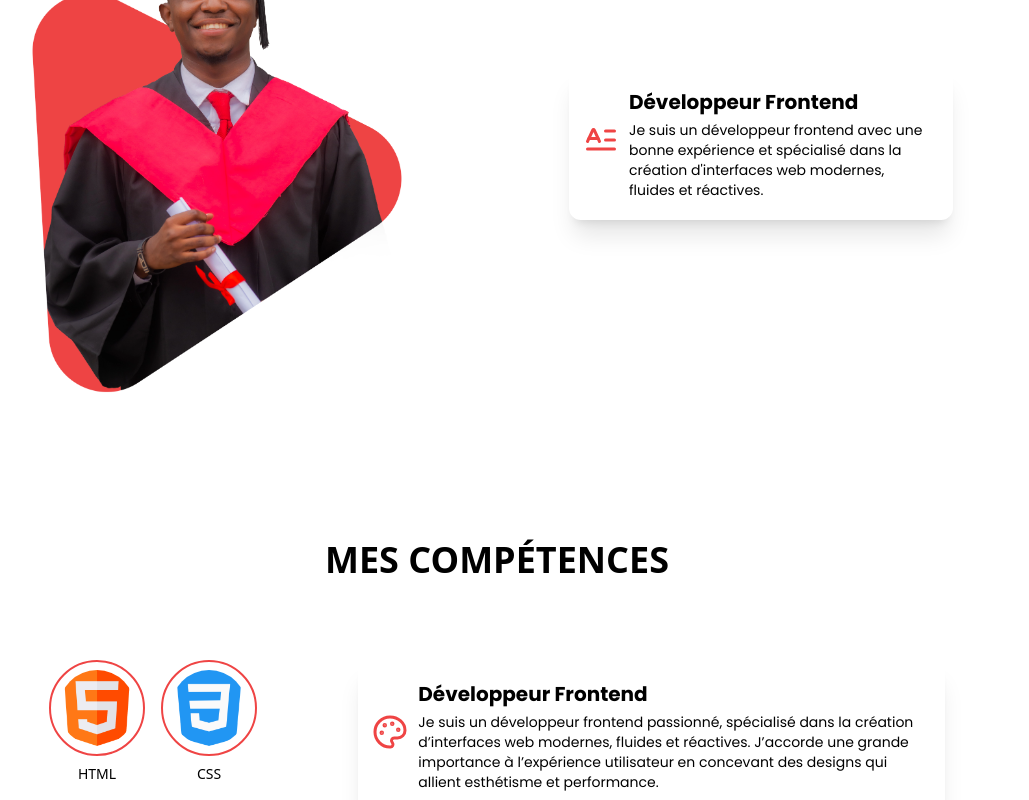
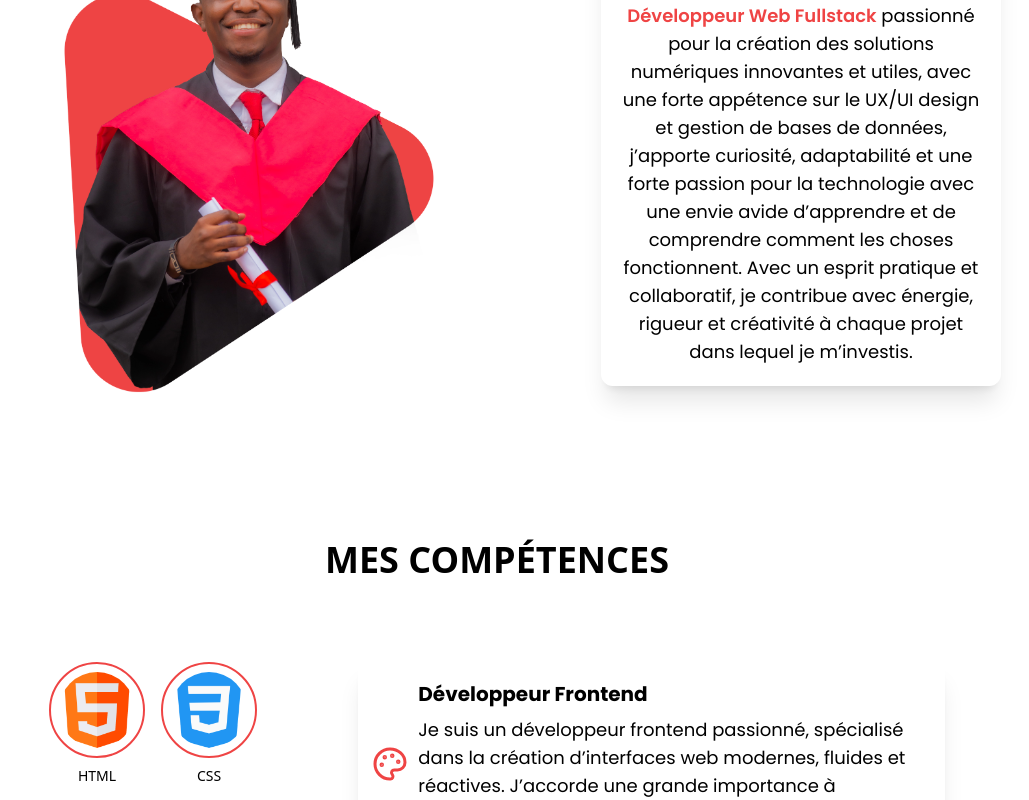
Before and after one commit to IsraelHangy/portfolio-israel, a React (Vite) app: page / in a window 1280 px wide. Shown: the part 1240-2040 px from the top of the page, without its empty margins (143-1172 px from the left). Built offline with nearby package versions, Linux system fonts and the light colour scheme.

Commit message:
docs: change have been to the about section

```diff
--- a/src/components/About.tsx
+++ b/src/components/About.tsx
@@ -1,25 +1,38 @@
 import Title from "./Title"
 import image from "../assets/imageIsraelToge.webp";
-import { LetterText } from "lucide-react";
+import { ScanFace } from "lucide-react";
 import { motion } from "framer-motion";
 
 const aboutSections = [
   {
     id: 1,
-    title: "Développeur Frontend",
-    description: "Je suis un développeur frontend avec une bonne expérience et spécialisé dans la création d'interfaces web modernes, fluides et réactives.",
-    icon: <LetterText className="text-red-500 scale-150" />,
+    title: "Qui suis-je ?",
+    description: (
+      <>
+        <span className="text-red-500 font-semibold">Développeur Web Fullstack</span> passionné pour la création des solutions numériques innovantes et utiles, avec une forte appétence sur le UX/UI design et gestion de bases de données, j’apporte curiosité, adaptabilité et une forte passion pour la technologie avec une envie avide d’apprendre et de comprendre comment les choses fonctionnent. Avec un esprit pratique et collaboratif, je contribue avec énergie, rigueur et créativité à chaque projet dans lequel je m’investis.
+      </>
+    ),
+    icon: <ScanFace className="text-red-500 scale-150" />,
   },
 ];
 
 const About = () => {
   return (
-    <div className="bg-base-300 p-10 md:pb-20" id="About">
-      <div className="mb-8">
+   <div className="bg-base-300 p-10 md:pb-20 relative" id="About">
+
+  <span className="hidden md:block absolute top-20 left-[12%] text-[10rem] text-white font-extrabold opacity-70 select-none leading-none z-0">
+    “
+  </span>
+  <span className="hidden md:block absolute -bottom-10 right-[8%] text-[10rem] text-white font-extrabold opacity-70 select-none leading-none z-0">
+    ”
+  </span>
+
+  <div className="mb-8 relative z-10">
     <Title title="À PROPOS DE MOI" />
   </div>
 
-      <div className="flex justify-center items-center">
+  <div className="flex justify-center items-center relative z-10">
+    {/* Image */}
     <motion.div
       className="hidden md:block"
       initial={{ opacity: 0, scale: 0.95 }}
@@ -34,28 +47,28 @@ const About = () => {
       />
     </motion.div>
 
-
-
-        <div className="ml-4 space-y-4 md:mr-20">
+    {/* Carte About */}
+    <div className="md:ml-4 flex flex-col space-y-4 md:w-1/3">
       {aboutSections.map((section, index) => (
         <motion.div
           key={section.id}
-              className="flex flex-col md:flex-row items-center bg-base-100 p-5 rounded-xl md:w-96 shadow-xl"
+          className="flex flex-col items-center bg-base-100 p-5 rounded-xl shadow-xl"
           initial={{ opacity: 0, y: 50 }}
           whileInView={{ opacity: 1, y: 0 }}
           transition={{ duration: 0.6, delay: index * 0.2 }}
           viewport={{ once: true }}
         >
-              <div className="mb-3 md:mb-2">{section.icon}</div>
-              <div className="md:ml-4 text-center md:text-left font-poppins">
-                <h2 className="text-xl font-bold mb-1">{section.title}</h2>
-                <p className="text-sm font-poppins">{section.description}</p>
+          <div className="mb-3 flex justify-center">{section.icon}</div>
+          <div className="text-center font-poppins">
+            <h2 className="text-xl md:text-2xl font-bold mb-3">{section.title}</h2>
+            <p className="text-sm md:text-lg font-poppins">{section.description}</p>
           </div>
         </motion.div>
       ))}
     </div>
   </div>
 </div>
+
   );
 };
 
--- a/src/components/Contact.tsx
+++ b/src/components/Contact.tsx
@@ -131,7 +131,7 @@ const Contact = () => {
           </div>
           <button
             type="submit"
-            className="w-full bg-red-600 md:bg-red-700 hover:bg-red-900 transition duration-300 ease-in-out font-semibold md:font-bold text-white py-3"
+            className="w-full bg-red-800 md:bg-red-700 hover:bg-red-900 transition duration-300 ease-in-out font-semibold md:font-bold text-white py-3"
           >
             ENVOYEZ VOTRE MESSAGE
           </button>
--- a/src/components/Experiences.tsx
+++ b/src/components/Experiences.tsx
@@ -107,8 +107,8 @@ const Experiences = () => {
 
               {/* Texte */}
               <div className="md:ml-4 text-center md:text-left font-poppins">
-                <h2 className="text-xl font-bold mb-1">{experience.title}</h2>
-                <p className="text-sm font-poppins">{experience.description}</p>
+                <h2 className="text-xl font-extrabold mb-2">{experience.title}</h2>
+                <p className="text-sm md:text-lg font-poppins">{experience.description}</p>
               </div>
             </motion.div>
           ))}
--- a/src/components/Footer.tsx
+++ b/src/components/Footer.tsx
@@ -61,7 +61,7 @@ const Footer = () => {
       <button
         onClick={scrollToTop}
         aria-label="Remonter en haut"
-        className="absolute right-3 bottom-0 md:right-14 md:bottom-14 flex items-center justify-center w-10 h-10 md:w-12 md:h-12 rounded-full bg-red-600 md:bg-red-700 text-white shadow-lg hover:bg-red-900 transition"
+        className="absolute right-3 bottom-0 md:right-14 md:bottom-14 flex items-center justify-center w-10 h-10 md:w-12 md:h-12 rounded-full bg-red-800 md:bg-red-700 text-white shadow-lg hover:bg-red-900 transition"
       >
         <ArrowUp className="w-5 h-5 md:w-6 md:h-6" />
       </button>
--- a/src/components/Home.tsx
+++ b/src/components/Home.tsx
@@ -8,7 +8,7 @@
     id="Home"
     className="flex flex-col-reverse md:flex-row justify-center md:justify-between items-center my-10 md:my-32 opacity-0 animate-fadeIn">
         <div className="flex flex-col">
-        <h1 className="text-5xl md:text-8xl font-extrabold text-center md:text-left mt-4 md:mt-0">
+        <h1 className="text-5xl md:text-8xl font-extrabold leading-tight text-center md:text-left mt-4 md:mt-0">
 
           <span className="text-outline">Salut,</span>
           <br />
--- a/src/components/Projects.tsx
+++ b/src/components/Projects.tsx
@@ -101,7 +101,7 @@ const Projects = () => {
             </div>
             <div className="flex flex-wrap gap-2 my-3">
               {project.technologies.map((tech, idx) => (
-                <span key={idx} className="badge bg-red-600 md:bg-red-700 badge-sm">
+                <span key={idx} className="badge bg-red-800 md:bg-red-700 badge-sm">
                   {tech}
                 </span>
               ))}
@@ -111,7 +111,7 @@ const Projects = () => {
                 href={project.demoLink}
                 target="_blank"
                 rel="noopener noreferrer"
-                className="btn btn-lg bg-red-600 md:bg-red-700 hover:bg-red-900 active:scale-95 transition-transform duration-150 w-2/3 text-white"
+                className="btn btn-lg bg-red-800 md:bg-red-700 hover:bg-red-900 active:scale-95 transition-transform duration-150 w-2/3 text-white"
               >
                 Visitez le site <Telescope className="w-4 ml-2" />
               </a>
--- a/tailwind.config.js
+++ b/tailwind.config.js
@@ -7,9 +7,9 @@ module.exports = {
   theme: {
     extend: {
       fontFamily: {
-      poppins: ['Poppins', 'sans-serif'],
-      'big-hero': ['"Big Shoulders Display"', 'sans-serif'],
-    },
+        poppins: ['Poppins', 'sans-serif'],
+        'big-hero': ['"Big Shoulders Display"', 'sans-serif'],
+      },
 
       // Dégradé animé
       backgroundImage: {
@@ -35,10 +35,16 @@ module.exports = {
 
     function ({ addUtilities }) {
       const newUtilities = {
+
         '.text-outline': {
           color: 'transparent',
-          '-webkit-text-stroke': '1.5px white',
-          'text-stroke': '1.5px red',
+          '-webkit-text-stroke': '1px white',
+        },
+
+        '@screen md': {
+          '.text-outline': {
+            '-webkit-text-stroke': '1.5px white',
+          },
         },
       };
       addUtilities(newUtilities, ['responsive']);
```
Lines whose indentation alone changed are shown as unchanged.
